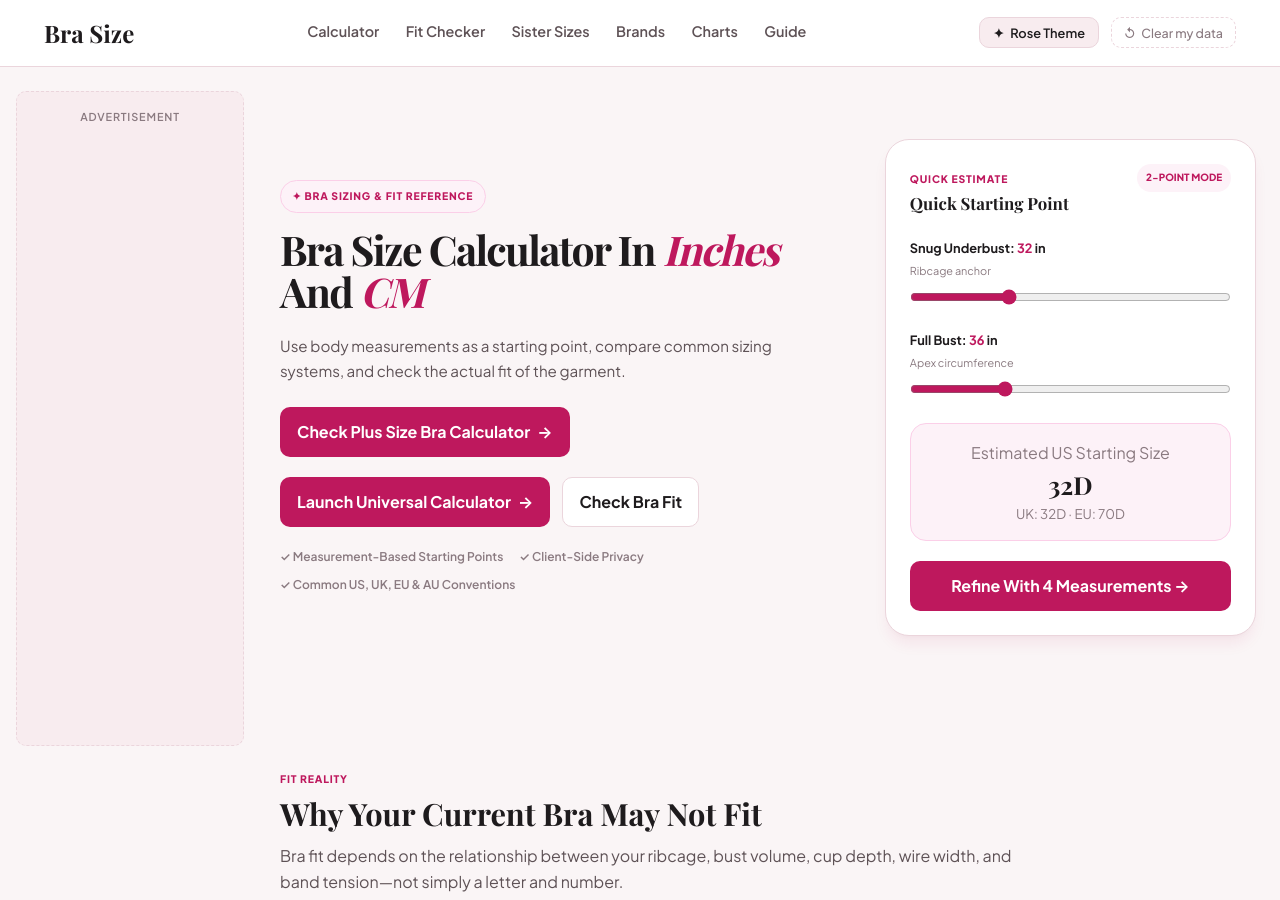
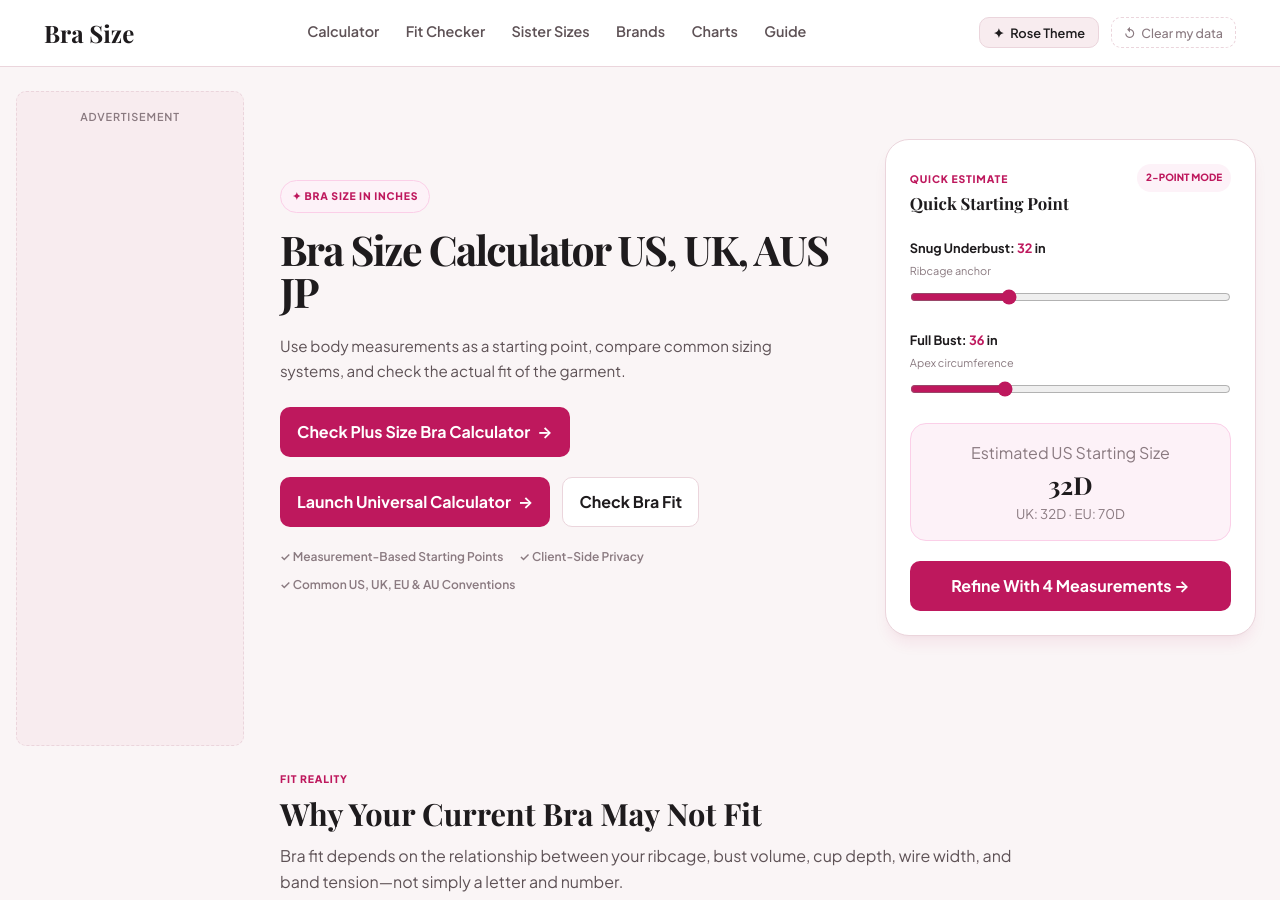
Before and after one commit to sharpedge74-cmyk/Bra-Size-Pro, a Jekyll site: the page built from index.html, in a window 1280 px wide and 900 px high. Built offline with Jekyll 4.4.1, drawn with Linux system fonts in a browser that asks for light colours; some web fonts are replaced.

Commit message:
Update home badge and heading for bra size calculator

```diff
--- a/index.html
+++ b/index.html
@@ -6,8 +6,8 @@ permalink: /
 ---
 <section class="home-hero">
   <div class="home-hero-copy">
-    <div class="home-badge">✦ Bra Sizing & Fit Reference</div>
-    <h1>Bra Size Calculator In <em> Inches </em> And <em>CM</em></h1>
+    <div class="home-badge">✦ Bra Size in inches</div>
+    <h1>Bra Size Calculator US, UK, AUS JP</h1>
     <p>Use body measurements as a starting point, compare common sizing systems, and check the actual fit of the garment.</p>
     <div class="home-actions">
        <a class="button button-primary" href="/plus-size-bra-calculator">Check  Plus Size Bra Calculator <span>→</span></a>
```
